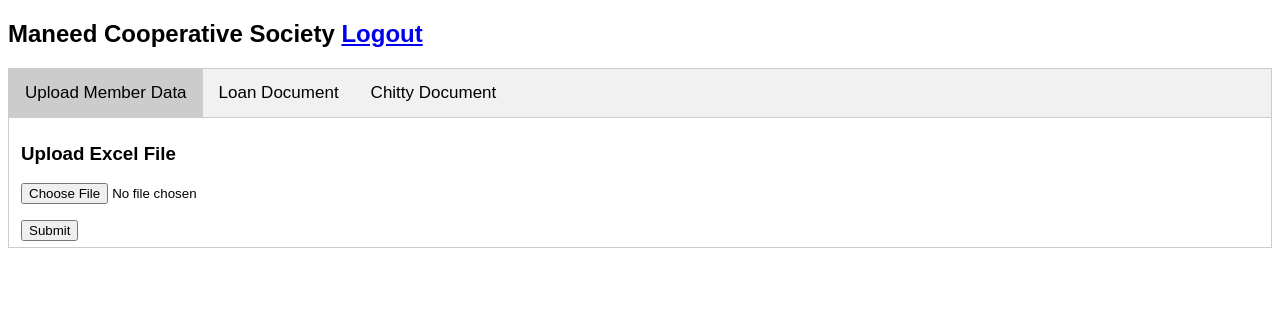
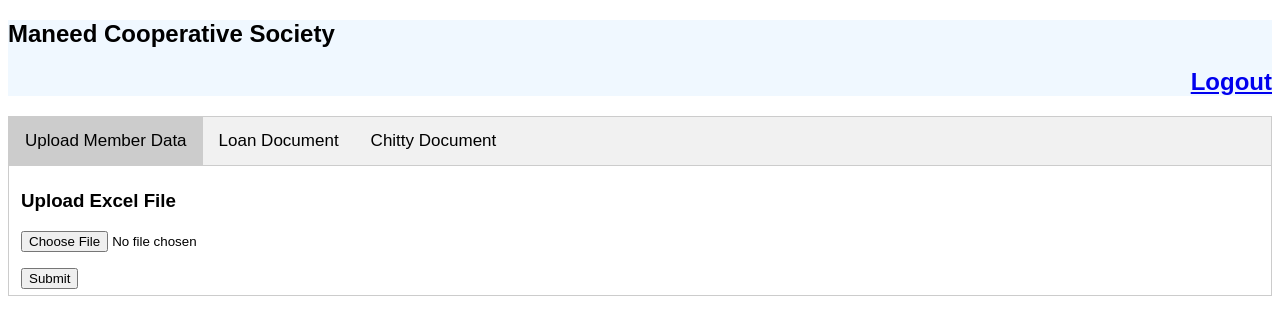
Before and after one commit to benjosephcheruvaippil/ManeedSocietyApp, a Django app: template loanapp/templates/home-view.html in a window 1280 px wide. Shown: the top 335 px of the page. Run offline with Django 4.2, Linux system fonts and the light colour scheme; the template is opened without the code that fills it, so the values that code supplies are empty.

Commit message:
banner changes

```diff
--- a/loanapp/templates/home-view.html
+++ b/loanapp/templates/home-view.html
@@ -9,7 +9,17 @@
 </head>
 <body>
 
-<h2>Maneed Cooperative Society  <a class="btn btn-primary" href="/logout">Logout</a></h2>
+
+<div style="width:100;background-color:aliceblue;">
+  <div>
+    <span><h2>Maneed Cooperative Society</h2></span>
+  </div>
+
+ <div align="right">
+  <span style="text-align: right;"><h2><a class="btn btn-primary" href="/logout">Logout</a></h2></span>
+ </div>
+
+</div>
 <!-- <p>Click on the buttons inside the tabbed menu:</p> -->
 
 <div class="tab">
@@ -44,7 +54,7 @@
     <p><input type="text" name="txtKakshi3" placeholder="Kakshi3"></p>
     <p><input type="text" name="txtSakshi1" placeholder="Sakshi1"></p>
     <p><input type="text" name="txtSakshi2" placeholder="Sakshi2"></p>
-    <p><input type="submit" value="Generate PDF"></p>
+    <p><input type="submit" value="Generate PDF" disabled></p>
   </form>
 
 </div>
```
